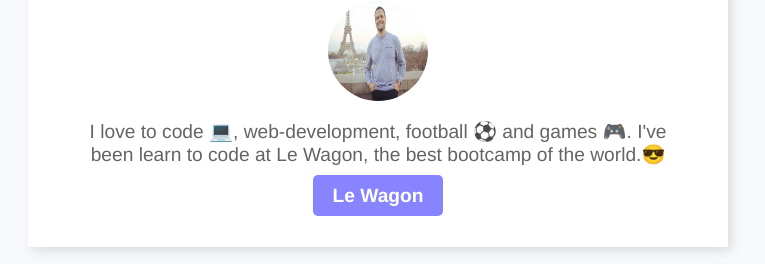
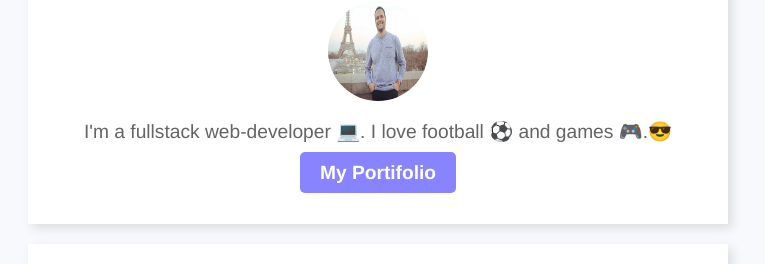
Before and after one commit to MaykonFranchini/profile, a plain HTML site: page index.html in a window 1280 px wide. Shown: the part 169-433 px from the top of the page, without its empty margins (262-1027 px from the left). Drawn offline with Linux system fonts and the light colour scheme.

Commit message:
description changed

```diff
--- a/index.html
+++ b/index.html
@@ -11,8 +11,8 @@
     <div class="card">
       <h1>Hello, I'm Maykon</h1>
       <img class="avatar" src="images/profile_photo.JPG" alt="Maykon's Photo">
-      <p>I love to code &#x1f4bb;, web-development, football &#x26bd; and games &#x1f3ae;. I've been learn to code at Le Wagon, the best bootcamp of the world.😎</p>
-      <a href="https://www.lewagon.com" target="_blank" class="btn-blue">Le Wagon</a>
+      <p>I'm a fullstack web-developer &#x1f4bb;. I love football &#x26bd; and games &#x1f3ae;.😎</p>
+      <a href="#" target="_blank" class="btn-blue">My Portifolio</a>
     </div>
 
     <div class="card">
```
